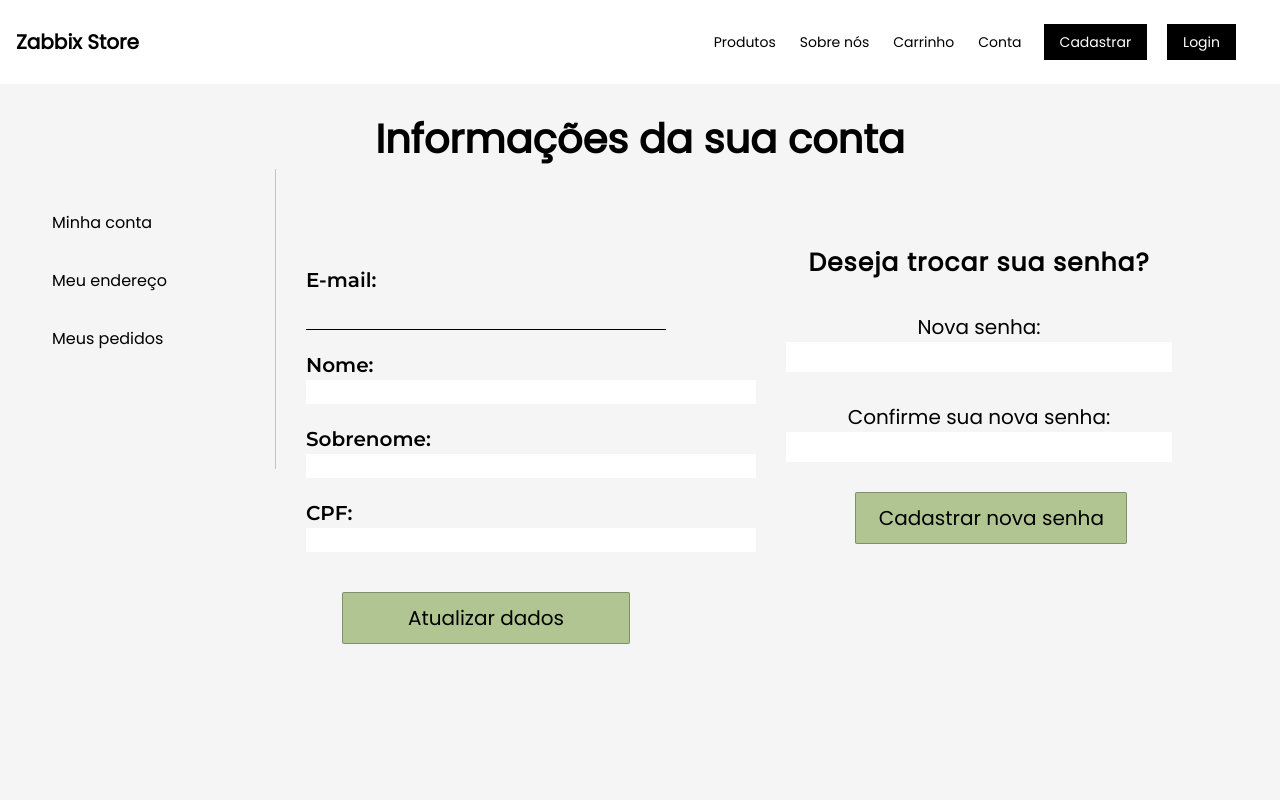
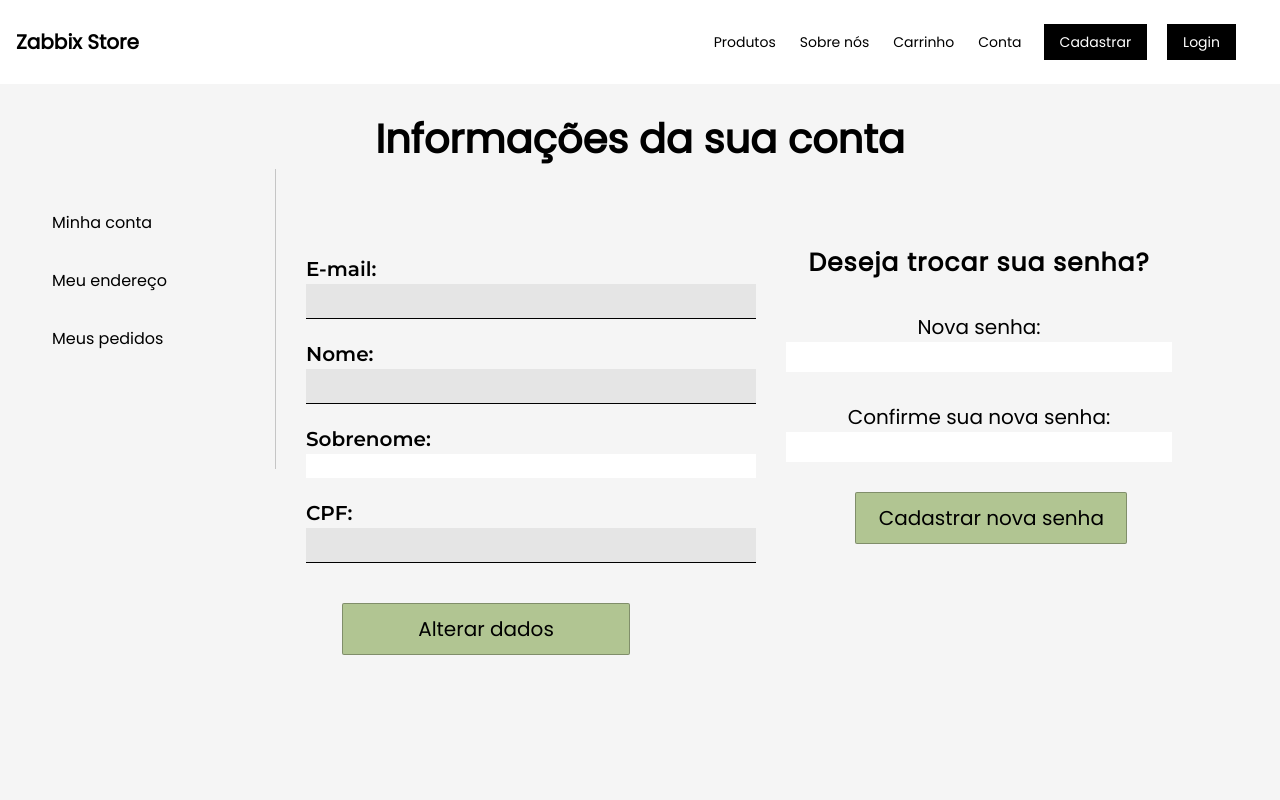
Before and after one commit to ICEI-PUC-Minas-PMV-SI/pmv-si-2024-1-pe3-t2-estore, a React (Vite) app in the folder frontend/: page /account in a window 1280 px wide. Shown: the top 800 px of the page. Built offline with nearby package versions, Linux system fonts and the light colour scheme; no server answers.

Commit message:
feat: adding table enderecos + address with viaCep API and some css fixs

```diff
--- a/frontend/package.json
+++ b/frontend/package.json
@@ -17,6 +17,7 @@
     "@heroicons/react": "^2.1.1",
     "@material-tailwind/react": "^2.1.9",
     "axios": "^1.6.8",
+    "jwt-decode": "^4.0.0",
     "postcss-cli": "^11.0.0",
     "react": "^18.2.0",
     "react-dom": "^18.2.0",
--- a/frontend/src/components/Address.jsx
+++ b/frontend/src/components/Address.jsx
@@ -1,25 +1,93 @@
-import React from "react";
+import React, { useState, useEffect } from "react";
 import "../css/Address.css";
+import axios from "axios";
 
 const Address = () => {
+  const [cep, setCEP] = useState("");
+  const [address, setAddress] = useState("");
+  const [info, setInfo] = useState({
+    CEP: "",
+    RUA: "",
+    BAIRRO: "",
+    CIDADE: "",
+    COMPLEMENTO: "",
+    NUMERO: "",
+    DESCRICAO: "",
+  });
+
+  const handleChange = (e) => {
+    let value = e.target.value;
+    value = value.replace(/\D/g, "");
+    if (value.length > 5) {
+      value = value.replace(/^(\d{5})(\d{0,3})/, "$1-$2");
+    }
+    setCEP(value);
+  };
+
+  useEffect(() => {
+    const timer = setTimeout(() => {
+      if (cep.length === 9) {
+        catchCEP();
+      }
+    }, 500);
+
+    return () => clearTimeout(timer);
+  }, [cep]);
+
+  const catchCEP = async () => {
+    try {
+      const res = await axios.get(`https://viacep.com.br/ws/${cep.replace(/[^0-9]/g, "")}/json/`);
+      const data = res.data;
+      setAddress(data);
+      setInfo({
+        ...info,
+        CEP: data.cep,
+        RUA: data.logradouro,
+        BAIRRO: data.bairro,
+        CIDADE: data.localidade,
+      });
+    } catch (error) {
+      console.log(error);
+    }
+  };
+
+  const othersInputs = (e) => {
+    const { name, value } = e.target;
+    setInfo({ ...info, [name]: value });
+  };
+
+  const handleSubmit = async (e) => {
+    e.preventDefault();
+
+    try {
+      const req = await axios.post("URLPOST", info);
+      console.log(req);
+    } catch (error) {
+      console.log(error);
+    }
+    console.log(info);
+  };
+
   return (
     <div>
-      <form id="form-address">
-        <div class="input-column1">
+      <form id="form-address" onSubmit={handleSubmit}>
+        <div className="input-column1">
           <label htmlFor="cep">CEP: </label>
-          <input type="number" name="cep" className="css-addr" />
+          <input type="text" name="CEP" className="css-addr" onChange={handleChange} value={cep} maxLength={9} />
           <label htmlFor="rua">Rua: </label>
-          <input type="text" name="rua" className="css-addr" />
+          <input type="text" name="RUA" className="css-addr-block" value={address.logradouro} readOnly />
           <label htmlFor="numero">Número: </label>
-          <input type="number" name="numero" className="css-addr" />
+          <input type="number" name="NUMERO" onChange={othersInputs} className="css-addr" />
           <label htmlFor="complemento">Complemento: </label>
-          <input type="text" name="complemento" className="css-addr" />
+          <input type="text" name="COMPLEMENTO" onChange={othersInputs} className="css-addr" />
         </div>
-        <div class="input-column2">
+        <div className="input-column2">
           <label htmlFor="bairro">Bairro: </label>
-          <input type="text" name="bairro" className="css-addr" />
+          <input type="text" name="BAIRRO" className="css-addr-block" value={address.bairro} readOnly />
           <label htmlFor="cidade">Cidade: </label>
-          <input type="text" name="cidade" className="css-addr" />
+          <input type="text" name="CIDADE" className="css-addr-block" value={address.localidade} readOnly />
+          <label htmlFor="cidade">Descrição: </label>
+          <input type="text" name="DESCRICAO" className="css-addr" onChange={othersInputs} />
           <input type="submit" id="submit-address" value="Atualizar dados" />
         </div>
       </form>
--- a/frontend/src/components/Profile.jsx
+++ b/frontend/src/components/Profile.jsx
@@ -1,9 +1,8 @@
 import React, { useEffect, useState } from "react";
-import axios from "axios";
+import { jwtDecode } from "jwt-decode";
 import "../css/Profile.css";
 
 const Profile = () => {
-  const infoUser = "http://localhost:3000/users";
   const [userData, setUserData] = useState({
     EMAIL: "",
     NOME: "",
@@ -13,62 +12,34 @@ const Profile = () => {
   });
 
   useEffect(() => {
-    const fetchInfo = async () => {
-      try {
-        const token = localStorage.getItem("token");
-        const res = await axios.get(infoUser, {
-          headers: {
-            Authorization: `Bearer ${token}`,
-          },
-        });
-
-        const backendData = res.data;
-        console.log(backendData);
-        setUserData(backendData);
-      } catch (error) {
-        console.log(error);
-      }
-    };
-    fetchInfo();
+    const token = localStorage.getItem("token");
+    if (token) {
+      const decodedToken = jwtDecode(token);
+      setUserData(decodedToken);
+    }
   }, []);
-
-  const setInputs = () => {
-    const emailInput = document.getElementById("email-profile");
-    const nameInput = document.getElementById("nome-profile");
-    const secondNameInput = document.getElementById("sobrenome-profile");
-    const cpfInput = document.getElementById("cpf-profile");
-
-    emailInput.value = userData.EMAIL;
-    nameInput.value = userData.NOME;
-    secondNameInput.value = userData.SOBRENOME;
-    cpfInput.value = userData.CPF;
-  };
-
-  useEffect(() => {
-    setInputs();
-  }, [userData]);
 
   return (
     <div className="profile-container">
       <form id="form-profile">
         <label htmlFor="email-profile">E-mail: </label>
-        <input type="email" name="email-profile" id="email-profile" />
-        <label htmlFor="email-profile">Nome: </label>
-        <input type="email" name="email-profile" id="nome-profile" />
-        <label htmlFor="email-profile">Sobrenome: </label>
-        <input type="email" name="email-profile" id="sobrenome-profile" />
-        <label htmlFor="email-profile">CPF: </label>
-        <input type="email" name="email-profile" id="cpf-profile" />
+        <input type="email" name="EMAIL" value={userData.EMAIL} readOnly className="css-addr-block" />
+        <label htmlFor="nome-profile">Nome: </label>
+        <input type="text" name="NOME" value={userData.NOME} readOnly className="css-addr-block" />
+        <label htmlFor="sobrenome-profile">Sobrenome: </label>
+        <input type="text" name="SOBRENOME" id="sobrenome-profile" />
+        <label htmlFor="cpf-profile">CPF: </label>
+        <input type="text" name="CPF" value={userData.CPF} readOnly className="css-addr-block" />
         <div className="input-profile">
-          <input type="submit" id="submit-profile" value="Atualizar dados" />
+          <input type="submit" value="Alterar dados" />
         </div>
       </form>
       <form id="form-password-profile">
         <h1>Deseja trocar sua senha?</h1>
-        <label htmlFor="email-profile">Nova senha:</label>
-        <input type="password" name="email-profile" id="senha-profile" required />
-        <label htmlFor="email-profile">Confirme sua nova senha:</label>
-        <input type="password" name="email-profile" id="senha2-profile" required />
+        <label htmlFor="senha-profile">Nova senha:</label>
+        <input type="password" name="SENHA" id="senha-profile" required />
+        <label htmlFor="senha2-profile">Confirme sua nova senha:</label>
+        <input type="password" name="CONFIRMAR_SENHA" id="senha2-profile" required />
         <div className="input-profile-password">
           <input type="submit" value="Cadastrar nova senha" />
         </div>
--- a/frontend/src/css/Address.css
+++ b/frontend/src/css/Address.css
@@ -63,3 +63,11 @@
   width: 100%;
   padding: 5px;
 }
+
+.css-addr-block {
+  background-color: rgba(128, 128, 128, 0.145);
+  outline: none;
+  border-bottom: 1px solid black;
+  width: 100%;
+  padding: 5px;
+}
```
Also changed, not shown: 2 other files (tests, documents, lock files or other folders).
